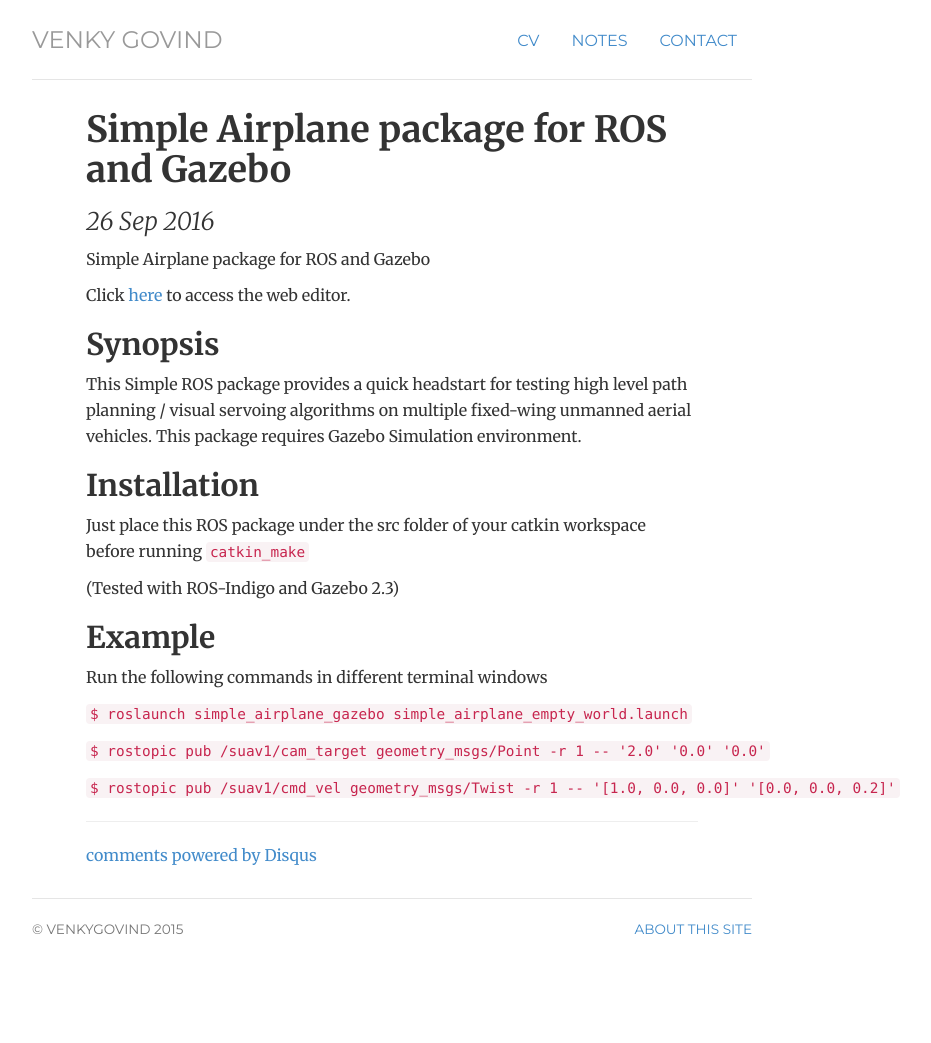
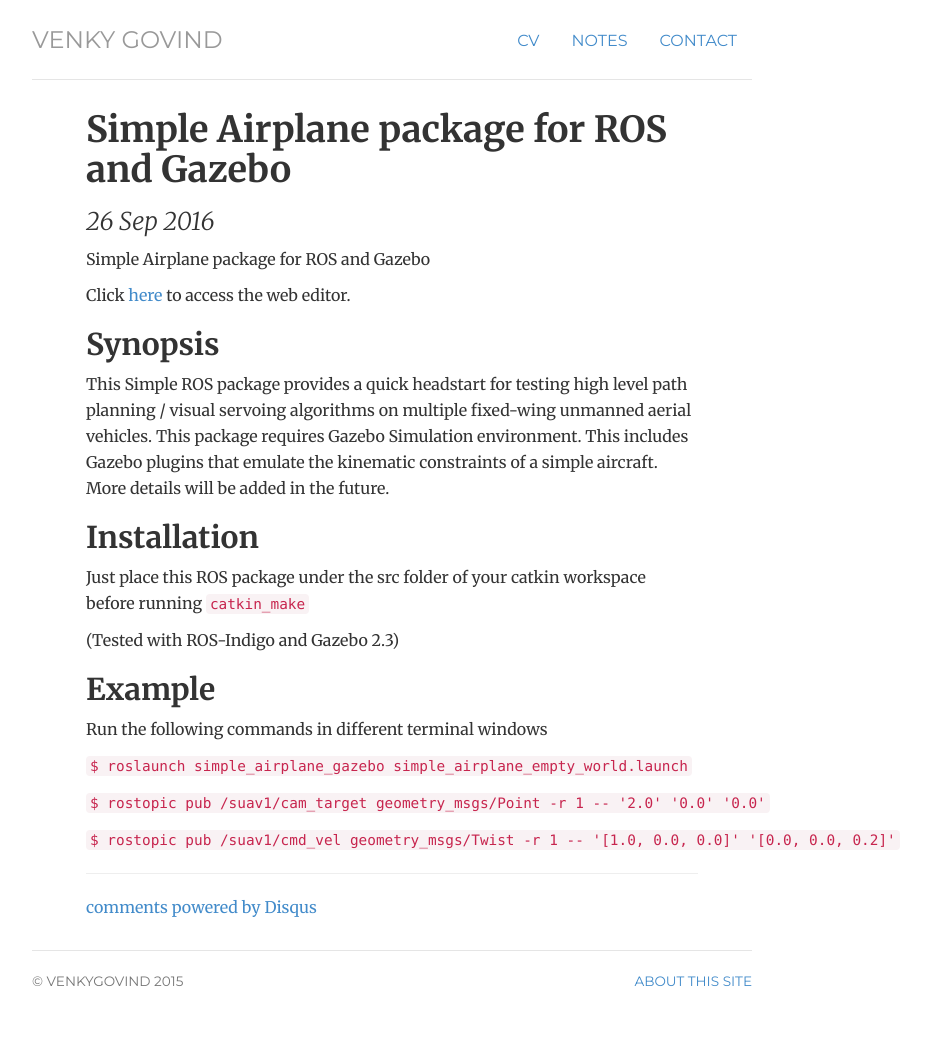
Before and after one commit to webvenky/webvenky.github.io, a Jekyll site: the page built from _posts/2016-09-26-Venky-Govind-Simple_Airplane_Package_for_ROS_and_Gazebo.md, in a window 1280 px wide. Shown: the whole page, without its empty margins (248-1179 px from the left). Built offline with Jekyll 4.4.1, drawn with Linux system fonts in a browser that asks for light colours; comment, search, counter and statistics services are not loaded; before the commit the page ends 991 px from its top, so only the background shows below that.

Commit message:
added some information

```diff
--- a/_posts/2016-09-26-Venky-Govind-Simple_Airplane_Package_for_ROS_and_Gazebo.md
+++ b/_posts/2016-09-26-Venky-Govind-Simple_Airplane_Package_for_ROS_and_Gazebo.md
@@ -12,6 +12,8 @@
 ## Synopsis
 
 This Simple ROS package provides a quick headstart for testing high level path planning / visual servoing algorithms on multiple fixed-wing unmanned aerial vehicles. This package requires Gazebo Simulation environment.
+This includes Gazebo plugins that emulate the kinematic constraints of a simple aircraft.
+More details will be added in the future.
 
 ## Installation
 
```
